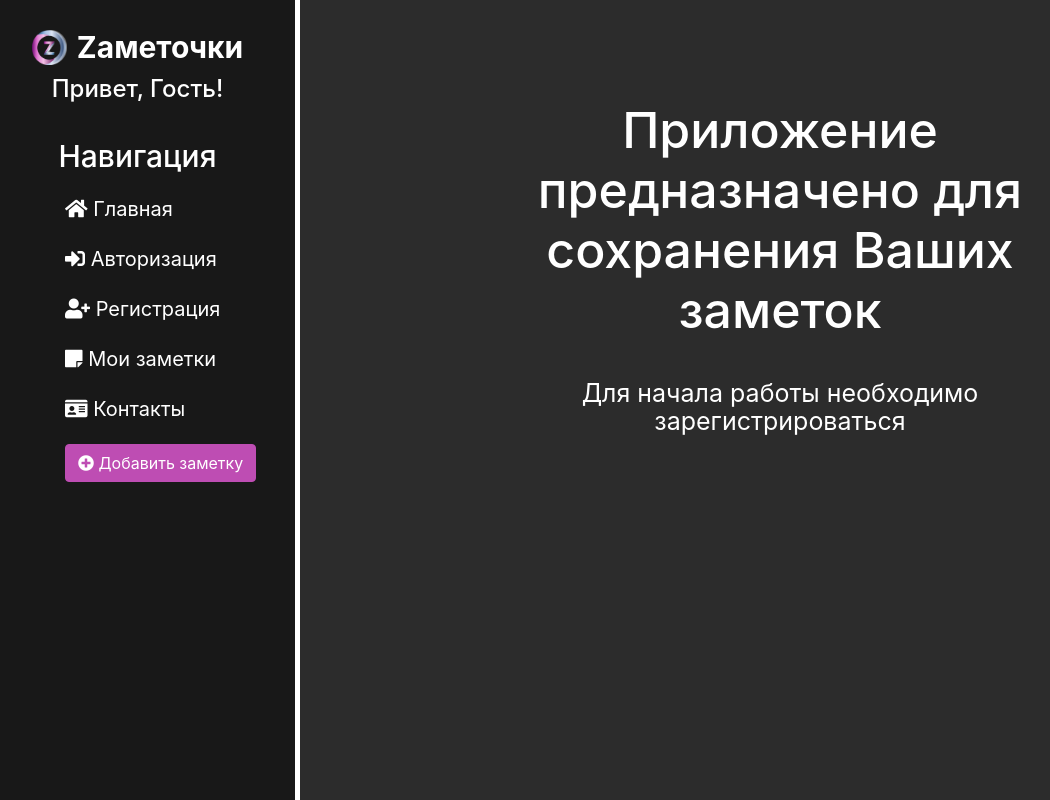
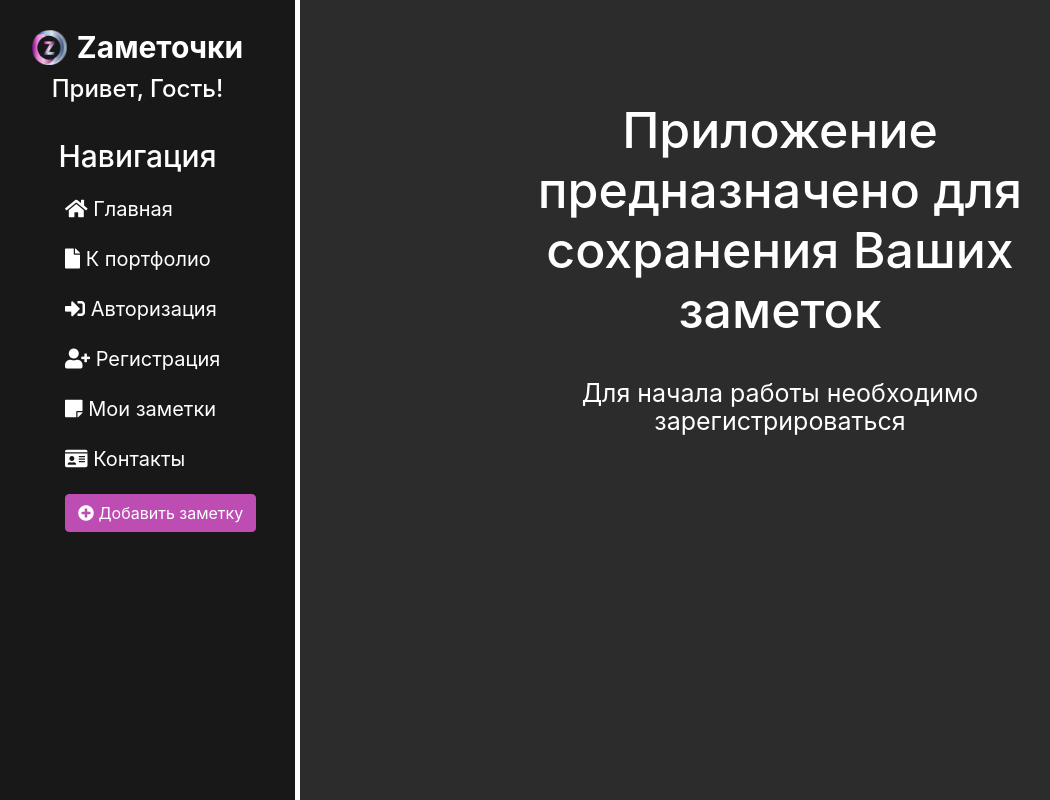
Before and after one commit to emaeemaeemae/portfolio, a Django app: page /notes/ in a window 1280 px wide. Shown: the whole page, without its empty margins (20-1070 px from the left). Run offline with Django 3.2, Linux system fonts and the light colour scheme; some libraries are stand-ins or nearby versions.

Commit message:
add requirements.txt

```diff
--- a/index/templates/index/index.html
+++ b/index/templates/index/index.html
@@ -196,7 +196,7 @@
                 <a href="tg://resolve?domain=igormysin" class="footer_logo footer_telegram-logo" title="Написать в Telegram"></a>
                 <a href="whatsapp://send/?phone=+79617931019" class="footer_logo footer_whatsapp-logo" target="_blank" title="Написать в Whatsapp"></a>
                 <a href="https://hh.ru/resume/2aa3128fff0870814d0039ed1f5a4534583238" class="footer_logo footer_hh-logo" target="_blank" title="Резюме на hh.ru"></a>
-<!--            <a href="#" class="footer_logo footer_github-logo" target="_blank" title="Репозиторий Github"></a>-->
+                <a href="https://github.com/emaeemaeemae?tab=repositories" class="footer_logo footer_github-logo" target="_blank" title="Репозиторий Github"></a>
             </div>
             <div class="soc_networks-label">
                 Мои аккаунты в Telegram, Whatsapp <br>
--- a/notes_main/templates/notes_main/layout.html
+++ b/notes_main/templates/notes_main/layout.html
@@ -36,6 +36,7 @@
         <h3>Навигация</h3>
         <ul>
             <a href="{% url 'notes_main' %}"><li><i class="fas fa-home"></i> Главная</li></a>
+            <a href="{% url 'index' %}"><li><i class="fas fa-file"></i> К портфолио</li></a>
             {% if not request.user.is_authenticated %}
                 <a href="{% url 'login' %}"><li><i class="fas fa-sign-in-alt"></i> Авторизация</li></a>
                 <a href="{% url 'register' %}"><li><i class="fas fa-user-plus"></i> Регистрация</li></a>
--- /dev/null
+++ b/requirements.txt
@@ -0,0 +1,4 @@
+asgiref==3.3.1
+Django==3.1.5
+pytz==2020.5
+sqlparse==0.4.1
```
Also changed, not shown: 1 other file.
